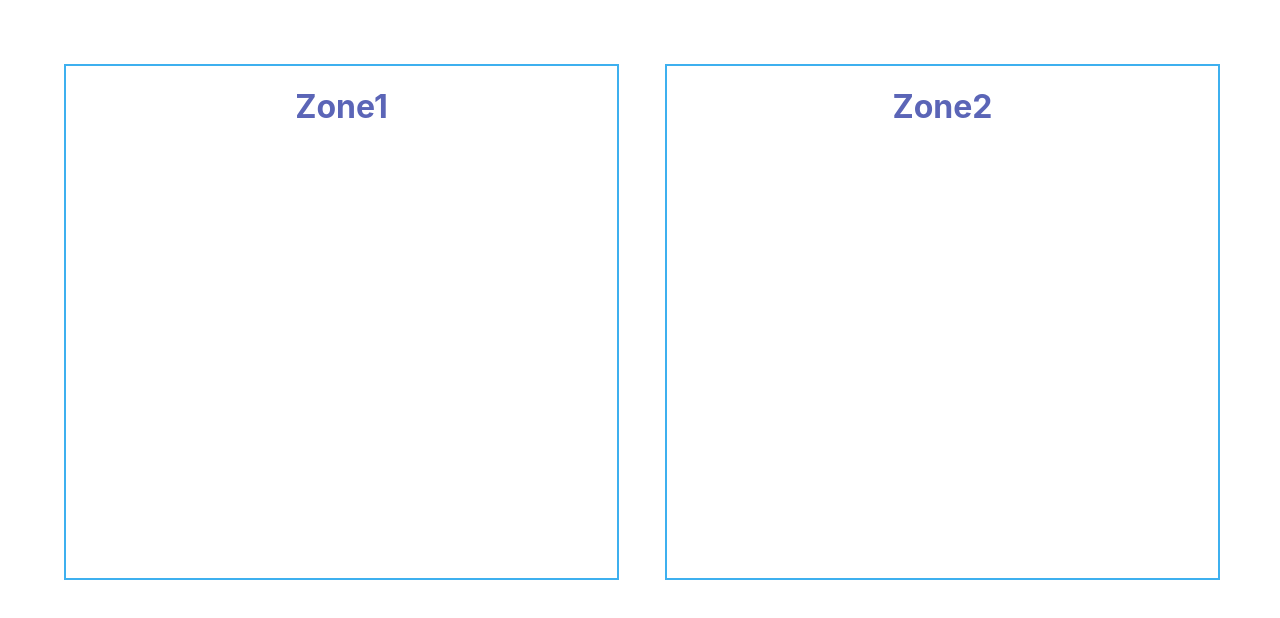
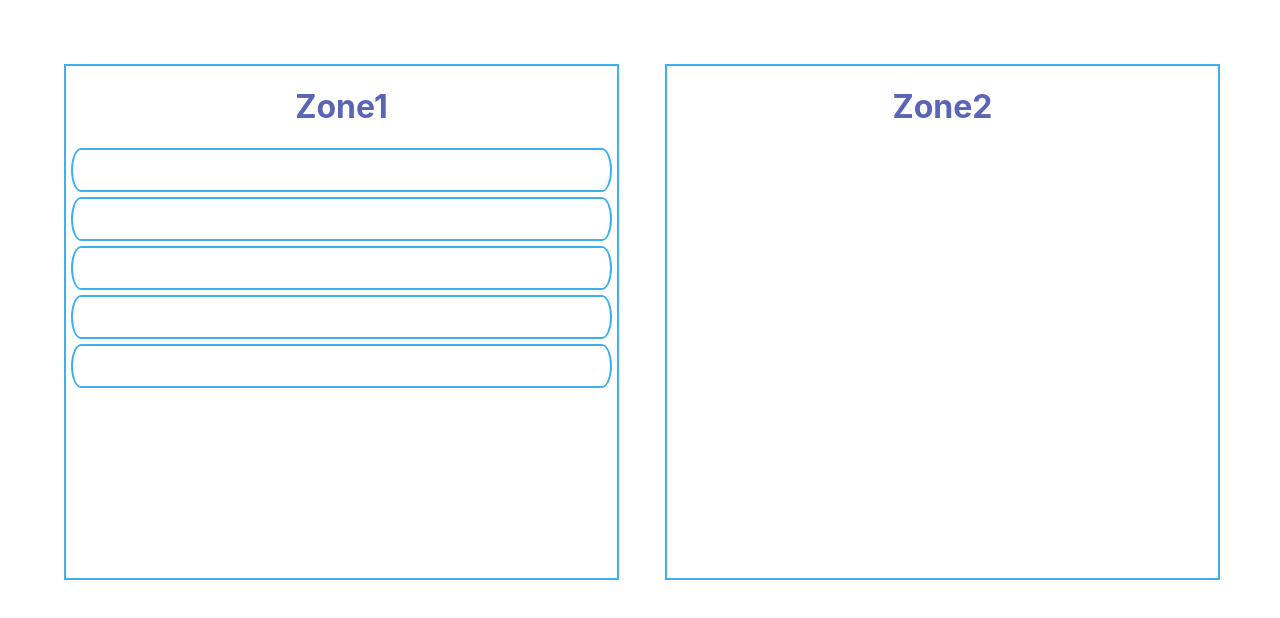
Before and after one commit to achimcc/rxjs-dnd, a React (Create React App) app: page / in a window 1280 px wide. Shown: the top 618 px of the page. Built offline with nearby package versions, Linux system fonts and the light colour scheme.

Commit message:
new styling

```diff
--- a/src/Item.tsx
+++ b/src/Item.tsx
@@ -15,7 +15,7 @@ type Pos = {
 };
 
 const ItemDiv = styled.div<{ isDragging: Boolean; pos: Pos }>`
-  border: 2px solid rgba(255, 255, 255, 0.75);
+  border: 2px solid #3eb0ef;
   border-radius: 10px/50%;
   color: rgba(255, 255, 255, 0.75);
   font-weight: bold;
```
